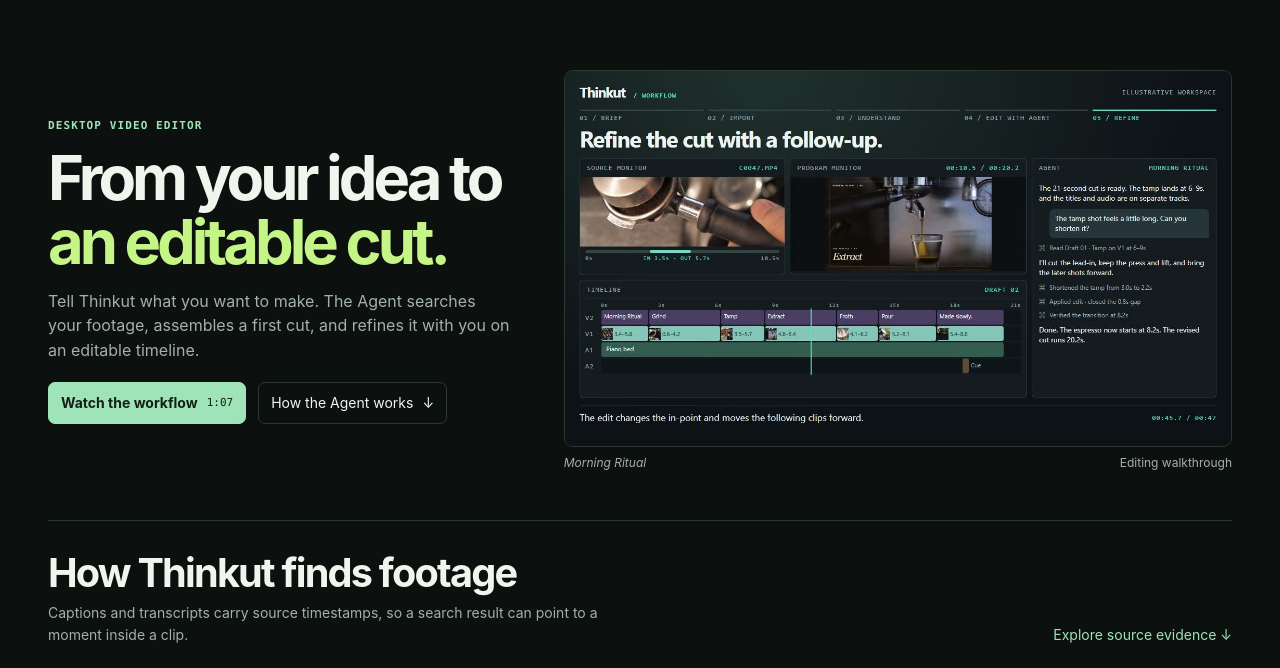
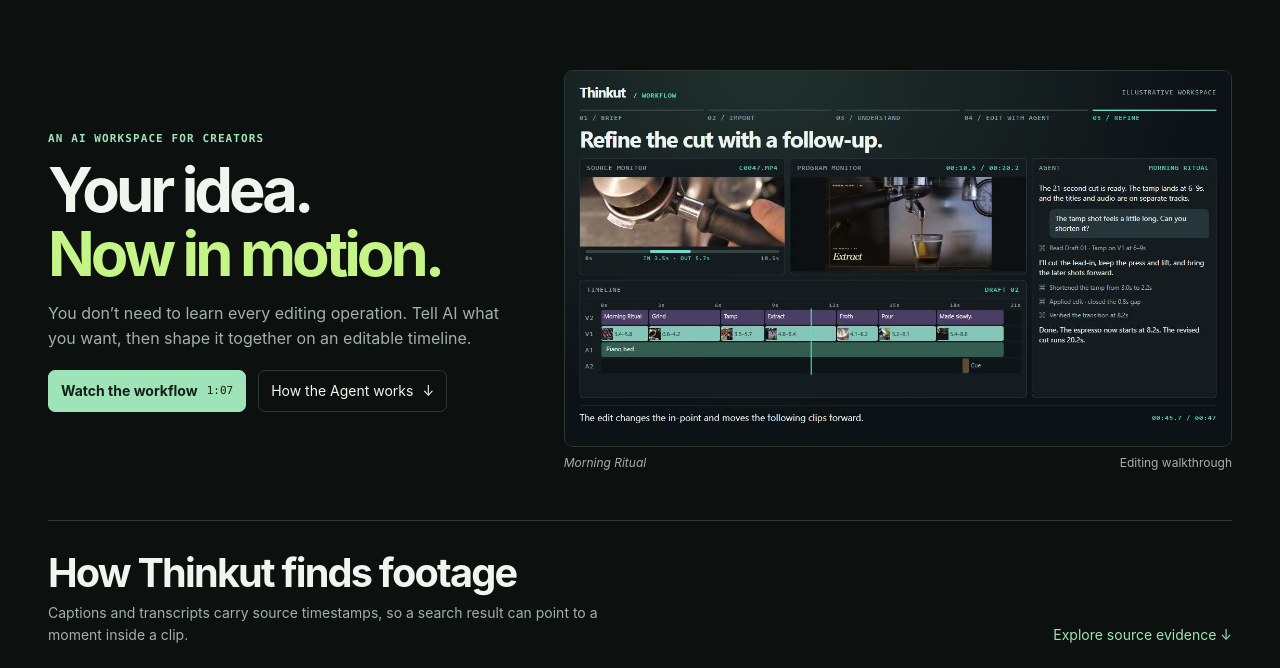
Before and after one commit to visonj/thinkut-project, a plain HTML site: page index.html in a window 1280 px wide. Shown: the part 72-740 px from the top of the page. Drawn offline with Linux system fonts and the light colour scheme.

Commit message:
Use Thinkut's original hero copy

```diff
--- a/index.html
+++ b/index.html
@@ -23,9 +23,9 @@
   <main id="main">
     <section class="shell hero" aria-labelledby="project-title">
       <div class="hero-copy">
-        <p class="eyebrow">DESKTOP VIDEO EDITOR</p>
-        <h1 id="project-title">From your idea to <em>an editable cut.</em></h1>
-        <p class="lead">Tell Thinkut what you want to make. The Agent searches your footage, assembles a first cut, and refines it with you on an editable timeline.</p>
+        <p class="eyebrow">AN AI WORKSPACE FOR CREATORS</p>
+        <h1 id="project-title">Your idea.<br><em>Now in motion.</em></h1>
+        <p class="lead">You don’t need to learn every editing operation. Tell AI what you want, then shape it together on an editable timeline.</p>
         <div class="hero-actions">
           <a class="hero-primary" href="#workflow">Watch the workflow <span class="hero-duration">1:07</span></a>
           <a href="#agent-design">How the Agent works <span aria-hidden="true">↓</span></a>
```
